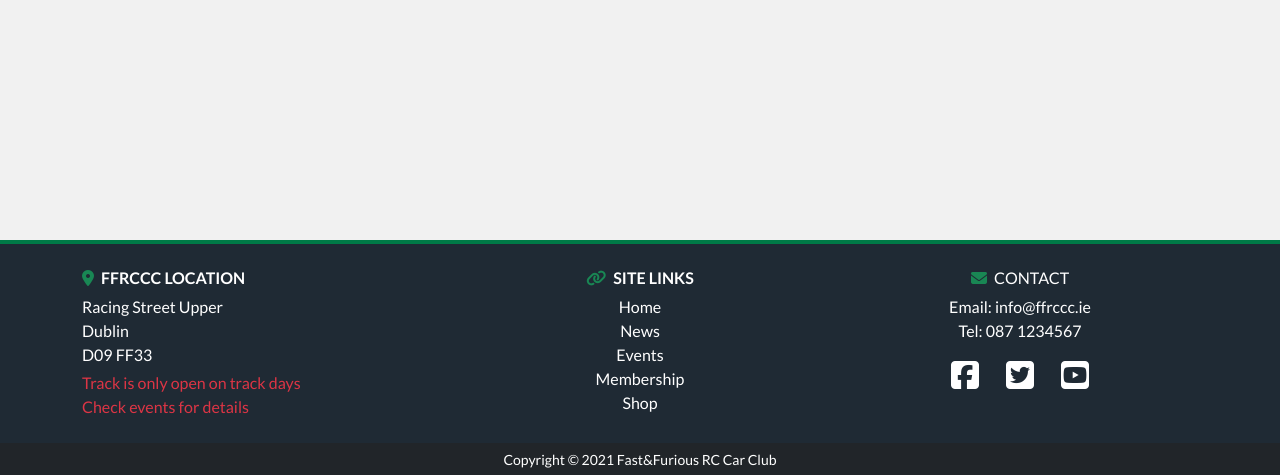
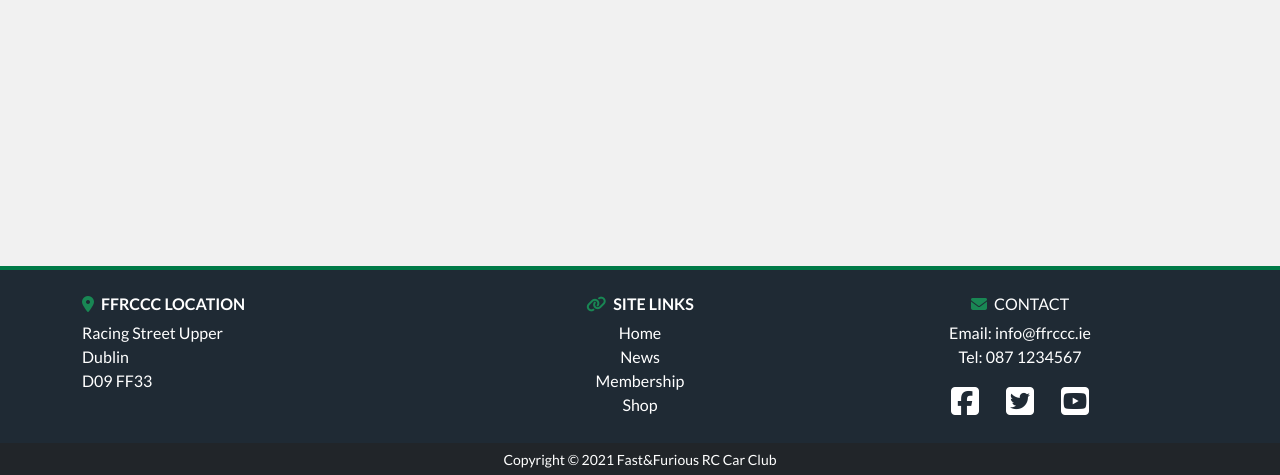
Before and after one commit to zokam1411/milestone-project-4, a Django app: page /bag/ in a window 1280 px wide. Shown: the part 325-800 px from the top of the page. Run offline with Django 3.2, Linux system fonts and the light colour scheme; some libraries are stand-ins or nearby versions.

Commit message:
Update links in footer

```diff
--- a/templates/base.html
+++ b/templates/base.html
@@ -135,19 +135,14 @@
                         <li>Dublin</li>
                         <li>D09 FF33</li>
                     </ul>
-                    <a href="" class="text-danger">
-                        <p class="mb-0">Track is only open on track days</p>
-                        <p class="mb-0">Check events for details</p>
-                    </a>
                 </div>
                 <div class="col-12 col-sm-6 col-lg-4 pb-4">
                     <h6 class="text-uppercase"><span><i class="fas fa-link text-success pe-1"></i></span>
                         <strong>Site Links</strong></h6>
                     <ul class="list-unstyled mb-0">
                         <li><a href="{% url 'home' %}">Home</a></li>
-                        <li><a href="#">News</a></li>
-                        <li><a href="#">Events</a></li>
-                        <li><a href="#">Membership</a></li>
+                        <li><a href="{% url 'news' %}">News</a></li>
+                        <li><a href="{%url 'membership' %}">Membership</a></li>
                         <li><a href="{%  url 'shop' %}">Shop</a></li>
                     </ul>
                 </div>
```
